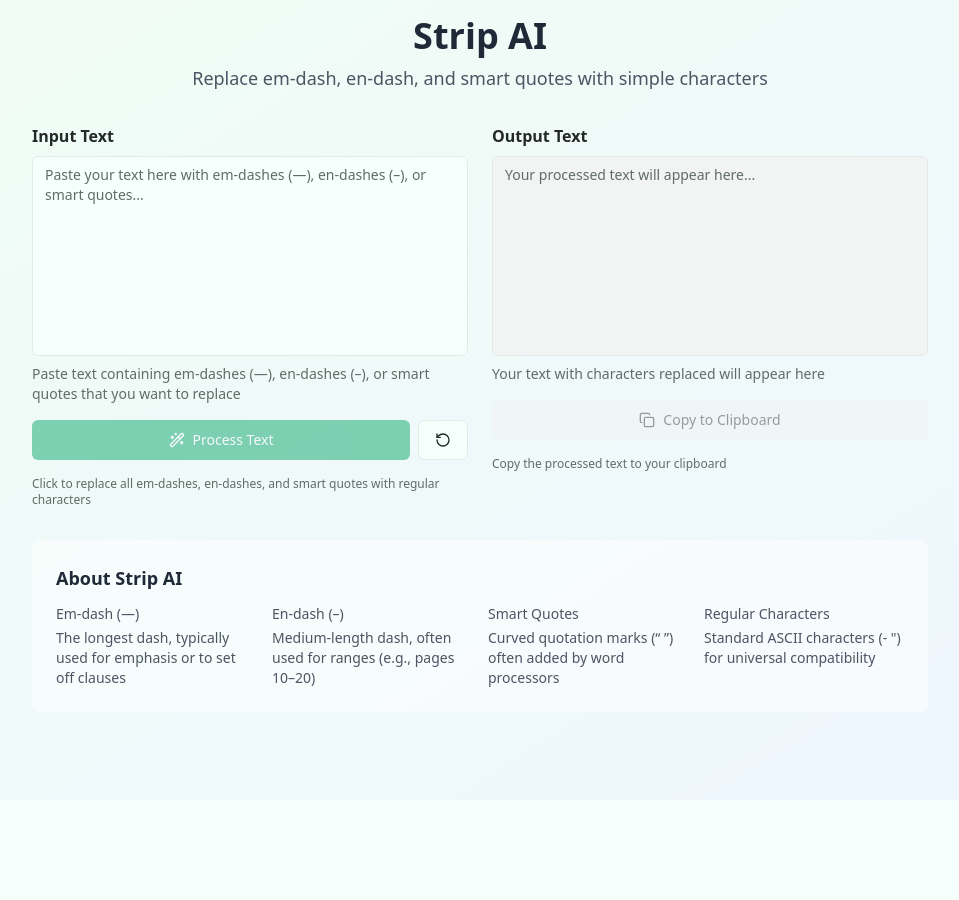
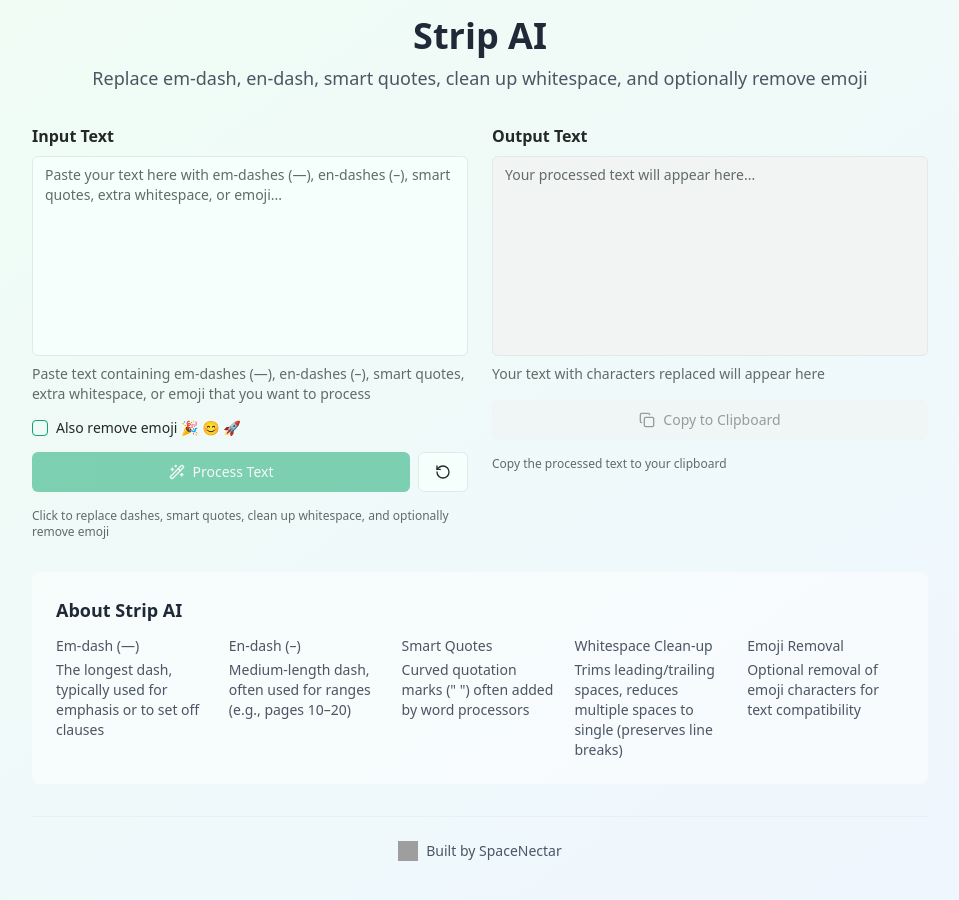
Before and after one commit to foxleigh81/strip-ai, a React (Vite) app: page / in a window 1280 px wide. Shown: the top 900 px of the page, without its empty margins (160-1119 px from the left). Before the commit the page ends 800 px from the top, so only its background shows below. Built offline with nearby package versions, Linux system fonts and the light colour scheme; grey boxes are pictures that could not be loaded.

Commit message:
Adds an optional emoji stripper as well

```diff
--- a/package.json
+++ b/package.json
@@ -10,6 +10,7 @@
     "preview": "vite preview"
   },
   "dependencies": {
+    "@radix-ui/react-checkbox": "^1.3.2",
     "@radix-ui/react-label": "^2.0.2",
     "@radix-ui/react-slot": "^1.0.2",
     "class-variance-authority": "^0.7.0",
--- a/src/App.tsx
+++ b/src/App.tsx
@@ -2,6 +2,7 @@ import { useState, useCallback, useMemo, lazy, Suspense } from 'react'
 import { Button } from '@/components/ui/button'
 import { Textarea } from '@/components/ui/textarea'
 import { Label } from '@/components/ui/label'
+import { Checkbox } from '@/components/ui/checkbox'
 
 // Lazy load icons to reduce initial bundle size
 const Copy = lazy(() => import('lucide-react').then(mod => ({ default: mod.Copy })))
@@ -12,13 +13,32 @@ function App() {
   const [inputText, setInputText] = useState('')
   const [outputText, setOutputText] = useState('')
   const [copied, setCopied] = useState(false)
+  const [removeEmoji, setRemoveEmoji] = useState(false)
 
   const processText = useCallback(() => {
     // Replace em-dash (—) and en-dash (–) with simple hyphen (-)
     // Replace smart quotes (" ") with regular quotes (")
-    const result = inputText.replace(/[—–]/g, '-').replace(/[“”]/g, '"').replace(/['']/g, "'");
+    let result = inputText
+      .replace(/[—–]/g, '-')
+      .replace(/[""]/g, '"')
+      .replace(/['']/g, "'");
+
+    // Optionally remove emoji if checkbox is checked
+    if (removeEmoji) {
+      // Remove emoji along with adjacent whitespace to prevent double spaces
+      result = result.replace(/\s*[\u{1F600}-\u{1F64F}][\u{FE0E}\u{FE0F}]?\s*|[\u{1F300}-\u{1F5FF}][\u{FE0E}\u{FE0F}]?\s*|[\u{1F680}-\u{1F6FF}][\u{FE0E}\u{FE0F}]?\s*|[\u{1F1E0}-\u{1F1FF}][\u{FE0E}\u{FE0F}]?\s*|[\u{2600}-\u{26FF}][\u{FE0E}\u{FE0F}]?\s*|[\u{2700}-\u{27BF}][\u{FE0E}\u{FE0F}]?\s*/gu, ' ')
+      // Clean up any double spaces that might remain (but preserve line breaks)
+      result = result.replace(/[ \t]{2,}/g, ' ')
+    }
+
+    // Automatically trim excessive whitespace (preserve line breaks)
+    result = result
+      .replace(/[ \t\u00A0\u2000-\u200B\u2028\u2029\u3000]+/g, ' ')  // Replace multiple spaces/tabs/unicode spaces with single space
+      .replace(/[ \t\u00A0\u2000-\u200B\u2028\u2029\u3000]*\n[ \t\u00A0\u2000-\u200B\u2028\u2029\u3000]*/g, '\n')  // Clean up spaces around line breaks
+      .trim()                   // Remove leading and trailing whitespace
+
     setOutputText(result)
-  }, [inputText])
+  }, [inputText, removeEmoji])
 
   // Memoize button disabled states
   const isProcessDisabled = useMemo(() => !inputText.trim(), [inputText])
@@ -46,7 +66,7 @@ function App() {
         <header className="text-center">
           <h1 className="text-4xl font-bold text-gray-800 mb-2">Strip AI</h1>
           <p className="text-lg text-gray-600">
-            Replace em-dash, en-dash, and smart quotes with simple characters
+            Replace em-dash, en-dash, smart quotes, clean up whitespace, and optionally remove emoji
           </p>
         </header>
 
@@ -58,16 +78,31 @@ function App() {
               </Label>
               <Textarea
                 id="input-text"
-                placeholder="Paste your text here with em-dashes (—), en-dashes (–), or smart quotes..."
+                placeholder="Paste your text here with em-dashes (—), en-dashes (–), smart quotes, extra whitespace, or emoji..."
                 value={inputText}
                 onChange={e => setInputText(e.target.value)}
                 className="min-h-[200px] resize-none"
                 aria-describedby="input-help"
               />
               <p id="input-help" className="text-sm text-muted-foreground">
-                Paste text containing em-dashes (—), en-dashes (–), or smart quotes that you want to
-                replace
+                Paste text containing em-dashes (—), en-dashes (–), smart quotes, extra whitespace, or emoji that you want to process
               </p>
+            </div>
+
+            <div className="space-y-3">
+              <div className="flex items-center space-x-2">
+                <Checkbox
+                  id="remove-emoji"
+                  checked={removeEmoji}
+                  onCheckedChange={(checked) => setRemoveEmoji(checked === true)}
+                />
+                <Label
+                  htmlFor="remove-emoji"
+                  className="text-sm font-medium leading-none peer-disabled:cursor-not-allowed peer-disabled:opacity-70"
+                >
+                  Also remove emoji 🎉 😊 🚀
+                </Label>
+              </div>
             </div>
 
             <div className="flex gap-2">
@@ -89,7 +124,7 @@ function App() {
               </Button>
             </div>
             <p id="process-help" className="text-xs text-muted-foreground">
-              Click to replace all em-dashes, en-dashes, and smart quotes with regular characters
+              Click to replace dashes, smart quotes, clean up whitespace, and optionally remove emoji
             </p>
           </div>
 
@@ -131,7 +166,7 @@ function App() {
 
         <div className="rounded-lg bg-white/50 p-6">
           <h2 className="text-lg font-semibold mb-3 text-gray-800">About Strip AI</h2>
-          <div className="grid gap-4 md:grid-cols-4 text-sm text-gray-600">
+          <div className="grid gap-4 md:grid-cols-5 text-sm text-gray-600">
             <div>
               <h3 className="font-medium mb-1">Em-dash (—)</h3>
               <p>The longest dash, typically used for emphasis or to set off clauses</p>
@@ -142,14 +177,34 @@ function App() {
             </div>
             <div>
               <h3 className="font-medium mb-1">Smart Quotes</h3>
-              <p>Curved quotation marks (“ ”) often added by word processors</p>
+              <p>Curved quotation marks (" ") often added by word processors</p>
             </div>
             <div>
-              <h3 className="font-medium mb-1">Regular Characters</h3>
-              <p>Standard ASCII characters (- ") for universal compatibility</p>
+              <h3 className="font-medium mb-1">Whitespace Clean-up</h3>
+              <p>Trims leading/trailing spaces, reduces multiple spaces to single (preserves line breaks)</p>
+            </div>
+            <div>
+              <h3 className="font-medium mb-1">Emoji Removal</h3>
+              <p>Optional removal of emoji characters for text compatibility</p>
             </div>
           </div>
         </div>
+
+        <footer className="text-center py-6 border-t border-gray-200/50">
+          <a
+            href="https://spacenectar.io"
+            target="_blank"
+            rel="noopener noreferrer"
+            className="inline-flex items-center gap-2 text-sm text-gray-600 hover:text-gray-800 transition-colors"
+          >
+            <img
+              src="https://www.spacenectar.io/branding/logos/space-nectar-logo-full-colour-circle.png"
+              alt="SpaceNectar Logo"
+              className="w-5 h-5"
+            />
+            Built by SpaceNectar
+          </a>
+        </footer>
       </div>
     </div>
   );
--- /dev/null
+++ b/src/components/ui/checkbox.tsx
@@ -0,0 +1,27 @@
+import * as React from "react"
+import * as CheckboxPrimitive from "@radix-ui/react-checkbox"
+import { Check } from "lucide-react"
+import { cn } from "@/lib/utils"
+
+const Checkbox = React.forwardRef<
+  React.ElementRef<typeof CheckboxPrimitive.Root>,
+  React.ComponentPropsWithoutRef<typeof CheckboxPrimitive.Root>
+>(({ className, ...props }, ref) => (
+  <CheckboxPrimitive.Root
+    ref={ref}
+    className={cn(
+      "peer h-4 w-4 shrink-0 rounded-sm border border-primary ring-offset-background focus-visible:outline-none focus-visible:ring-2 focus-visible:ring-ring focus-visible:ring-offset-2 disabled:cursor-not-allowed disabled:opacity-50 data-[state=checked]:bg-primary data-[state=checked]:text-primary-foreground",
+      className
+    )}
+    {...props}
+  >
+    <CheckboxPrimitive.Indicator
+      className={cn("flex items-center justify-center text-current")}
+    >
+      <Check className="h-4 w-4" />
+    </CheckboxPrimitive.Indicator>
+  </CheckboxPrimitive.Root>
+))
+Checkbox.displayName = CheckboxPrimitive.Root.displayName
+
+export { Checkbox }
```
Also changed, not shown: 2 other files (tests, documents, lock files or other folders).
